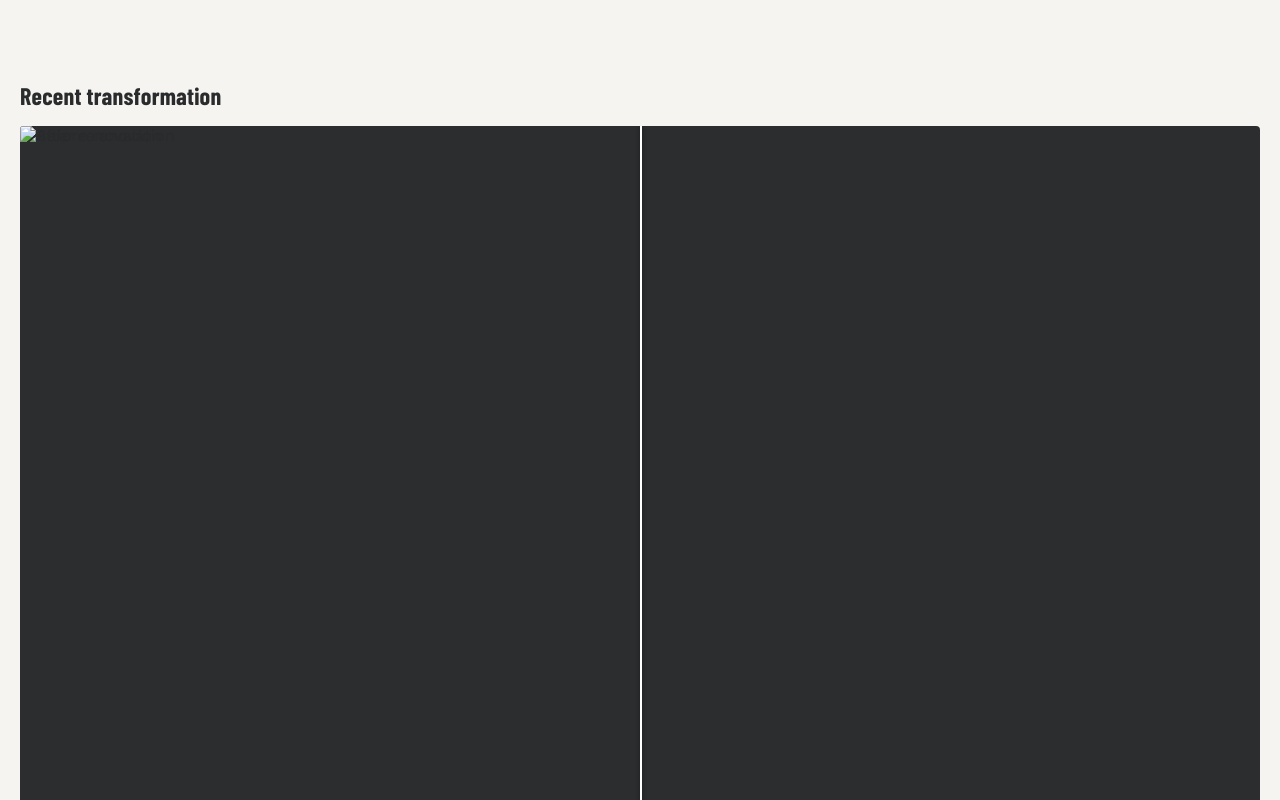
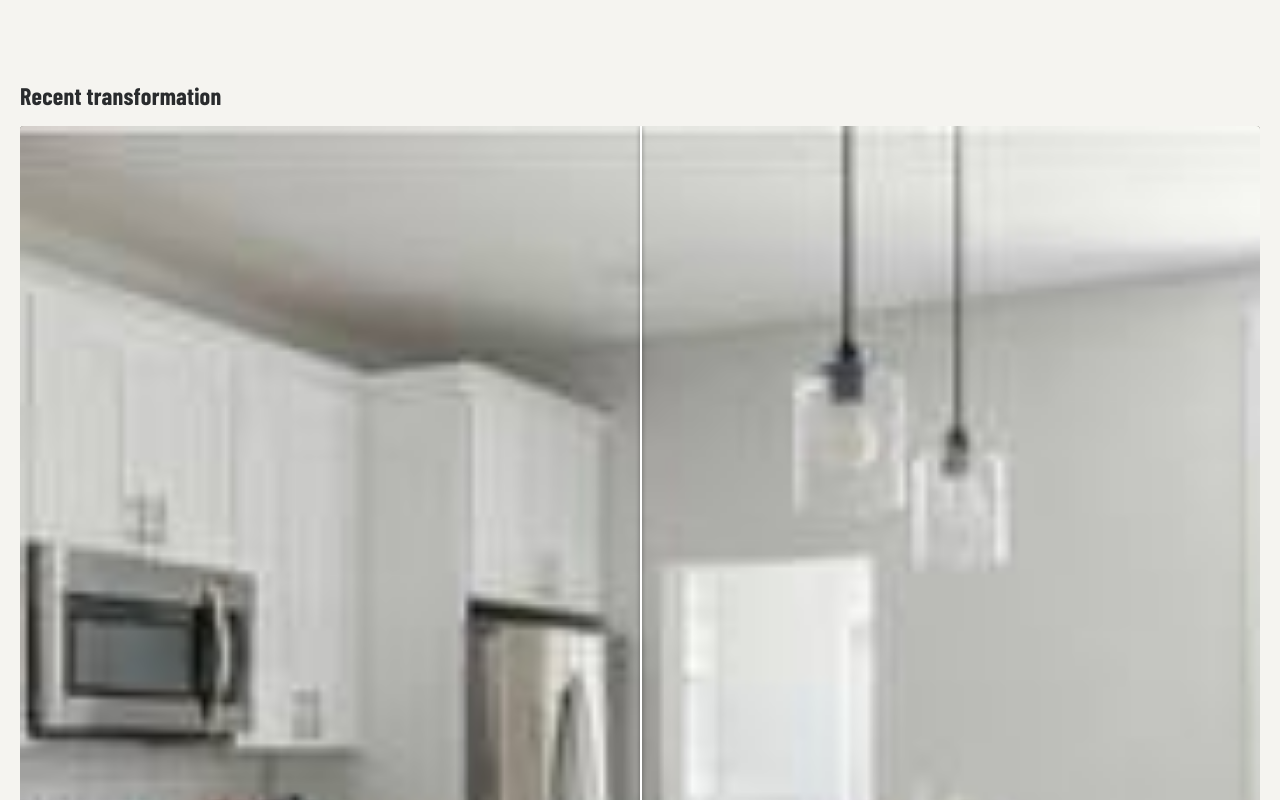
Before and after one commit to xugushik-source/silikyan-construction, a plain HTML site: page index.html in a window 1280 px wide. Shown: the part 1620-2420 px from the top of the page. Drawn offline with nearby package versions, Linux system fonts and the light colour scheme.

Commit message:
Add files via upload

```diff
--- a/index.html
+++ b/index.html
@@ -428,14 +428,14 @@
 <script>
   // ====== PHOTO LIBRARY — to update a photo, replace its URL below. Nothing else needs to change. ======
   const PHOTOS = {
-    meetPortrait: "images/meetPortrait.jpg",
-    heroPortrait: "images/heroPortrait.jpg",
-    before1: "images/before1.jpg",
-    after1: "images/after1.jpg",
-    gallery1: "images/gallery1.jpg",
-    gallery2: "images/gallery2.jpg",
-    gallery3: "images/gallery3.jpg",
-    gallery4: "images/gallery4.jpg"
+    meetPortrait: "meetPortrait.jpeg",
+    heroPortrait: "heroPortrait.jpeg",
+    before1: "before1.jpeg",
+    after1: "after1.jpeg",
+    gallery1: "gallery1.jpeg",
+    gallery2: "gallery2.jpeg",
+    gallery3: "gallery3.jpeg",
+    gallery4: "gallery4.jpeg"
   };
   document.querySelectorAll('[data-photo]').forEach(img => {
     if (PHOTOS[img.dataset.photo]) img.src = PHOTOS[img.dataset.photo];
```
